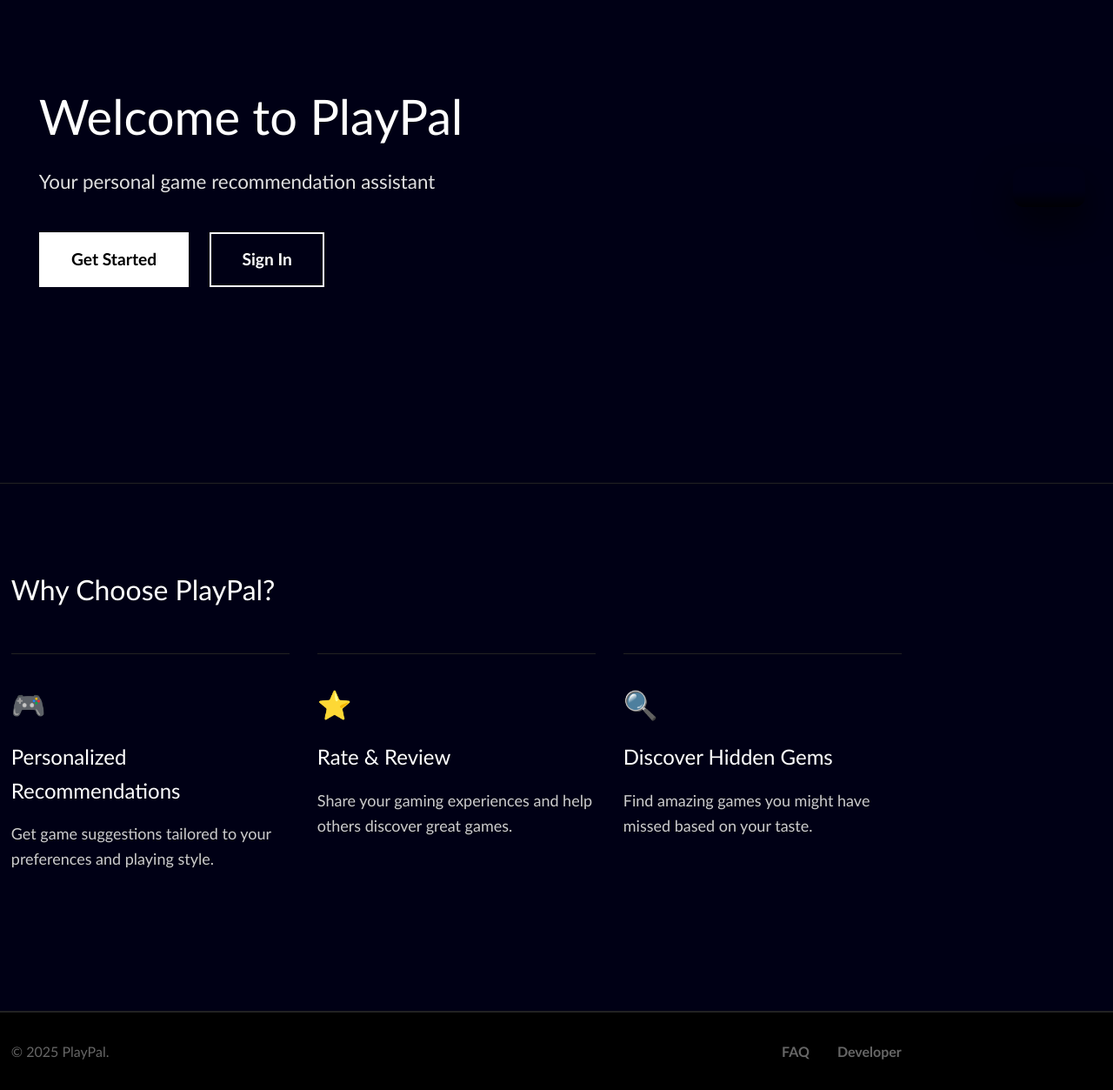
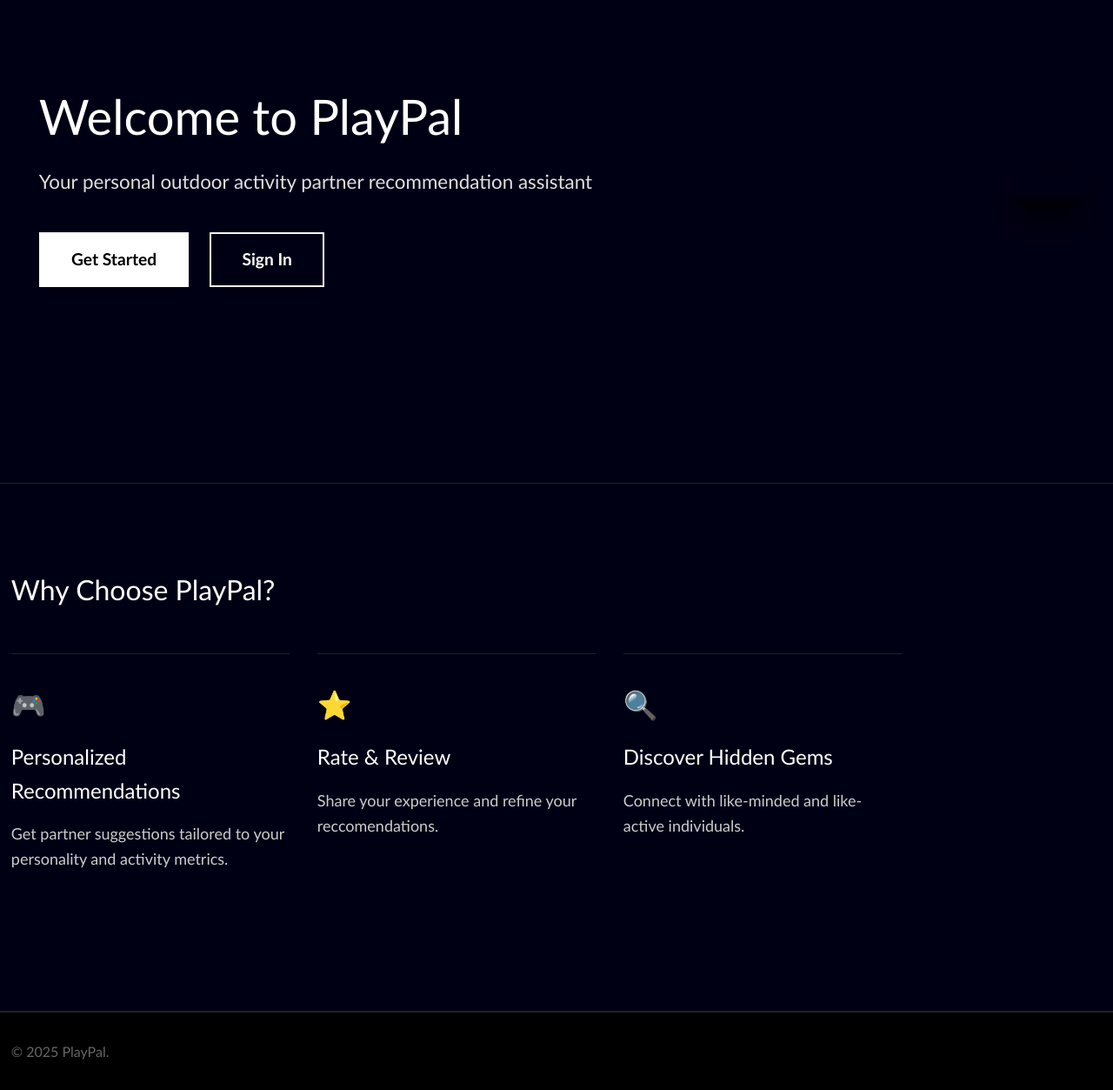
Before and after one commit to tupkalenkodi/play_pal, a Django app: page / in a window 1280 px wide. Shown: the part 285-1538 px from the top of the page at 87% size. Run offline with Django 5.2, Linux system fonts and the light colour scheme; some libraries are stand-ins or nearby versions; grey boxes are pictures that could not be loaded.

Commit message:
updated welcoming page

```diff
--- a/play_pal/templates/play_pal/base.html
+++ b/play_pal/templates/play_pal/base.html
@@ -37,8 +37,8 @@
                     <span class="user-greeting">
                         Hello, {{ user.get_full_name|default:user.email }}
                     </span>
-                    <a href="{% url 'profile' %}" class="btn-profile">Profile</a>
-                    <form method="post" action="{% url 'logout' %}" class="logout-form">
+                    <!-- <a href="{#% url 'profile' %#}" class="btn-profile">Profile</a> -->
+                    <form method="post" action="{% url 'signout' %}" class="logout-form">
                         {% csrf_token %}
                         <button type="submit" class="btn-logout">Logout</button>
                     </form>
@@ -64,15 +64,15 @@
             {% if user.is_authenticated %}
                 <hr>
                 <span class="mobile-greeting">Hello, {{ user.get_full_name|default:user.email }}</span>
-                <a href="{% url 'profile' %}">Profile</a>
-                <form method="post" action="{% url 'logout' %}">
+                <!-- <a href="{#% url 'profile' %#}">Profile</a> -->
+                <form method="post" action="{% url 'signout' %}">
                     {% csrf_token %}
-                    <button type="submit" class="btn-logout-mobile">Logout</button>
+                    <button type="submit" class="btn-logout-mobile">Sign Out</button>
                 </form>
             {% else %}
                 <hr>
-                <a href="{% url 'signin' %}">Sign in ↗</a>
-                <a href="{% url 'signup' %}">Sign up ↗</a>
+                <a href="{% url 'signin' %}">Sign In ↗</a>
+                <a href="{% url 'signup' %}">Sign Up ↗</a>
             {% endif %}
         </div>
     </header>
@@ -85,10 +85,6 @@
     <footer>
         <div class="footer-content">
             <p>&copy; 2025 PlayPal.</p>
-            <div class="footer-links">
-                <a href="{% url 'faq' %}">FAQ</a>
-                <a href="{% url 'developer' %}">Developer</a>
-            </div>
         </div>
     </footer>
 
--- a/play_pal/templates/play_pal/developer.html
+++ b/play_pal/templates/play_pal/developer.html
@@ -8,7 +8,7 @@
     <div class="container">
         <div class="developer-card">
             <h2>Dmytro Tupkalenko</h2>
-            <p>UP FAMNIT second-year student of Mathematics</p>
+            <p>UP FAMNIT first-year student of Data Science</p>
 
             <div class="social-links">
                 <a href="https://github.com/tupkalenkodi" target="_blank" rel="noopener" class="social-link">
@@ -19,6 +19,5 @@
     </div>
 </section>
 
-<!-- Add Font Awesome for icons -->
 <link rel="stylesheet" href="https://cdnjs.cloudflare.com/ajax/libs/font-awesome/6.4.0/css/all.min.css">
 {% endblock %}
--- a/play_pal/templates/play_pal/faq.html
+++ b/play_pal/templates/play_pal/faq.html
@@ -2,6 +2,7 @@
 
 {% block title %}FAQ - PlayPal{% endblock %}
 
+<!-- TODO: finish -->
 {% block body %}
 <section class="faq-content">
     <div class="container">
--- a/play_pal/templates/play_pal/homepage.html
+++ b/play_pal/templates/play_pal/homepage.html
@@ -13,11 +13,10 @@
                 <a href="#recommendations" class="btn-primary">Get Recommendations</a>
             </div>
         {% else %}
-            <!-- Side-by-side layout: text left, video right (desktop) -->
             <div class="hero-split">
                 <div class="hero-text">
                     <h1>Welcome to PlayPal</h1>
-                    <p>Your personal game recommendation assistant</p>
+                    <p>Your personal outdoor activity partner recommendation assistant</p>
                     <div class="hero-actions">
                         <a href="{% url 'signup' %}" class="btn-primary">Get Started</a>
                         <a href="{% url 'signin' %}" class="btn-secondary">Sign In</a>
@@ -44,29 +43,19 @@
             <div class="feature-card">
                 <div class="feature-icon">🎮</div>
                 <h3>Personalized Recommendations</h3>
-                <p>Get game suggestions tailored to your preferences and playing style.</p>
+                <p>Get partner suggestions tailored to your personality and activity metrics.</p>
             </div>
             <div class="feature-card">
                 <div class="feature-icon">⭐</div>
                 <h3>Rate & Review</h3>
-                <p>Share your gaming experiences and help others discover great games.</p>
+                <p>Share your experience and refine your reccomendations.</p>
             </div>
             <div class="feature-card">
                 <div class="feature-icon">🔍</div>
                 <h3>Discover Hidden Gems</h3>
-                <p>Find amazing games you might have missed based on your taste.</p>
+                <p>Connect with like-minded and like-active individuals.</p>
             </div>
         </div>
     </div>
 </section>
-
-{% if user.is_authenticated %}
-<section class="recommendations" id="recommendations">
-    <div class="container">
-        <h2>Recommended for You</h2>
-        <p class="coming-soon">Your personalized recommendations will appear here soon!</p>
-        <!-- This will be populated with actual recommendations later -->
-    </div>
-</section>
-{% endif %}
 {% endblock %}
```
